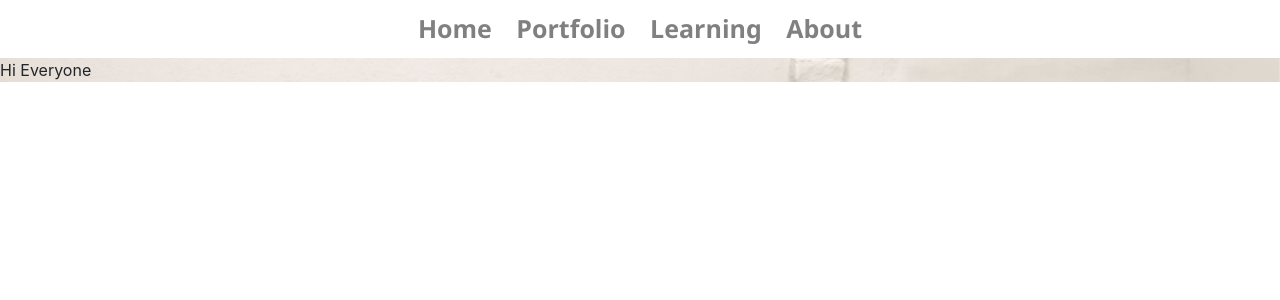
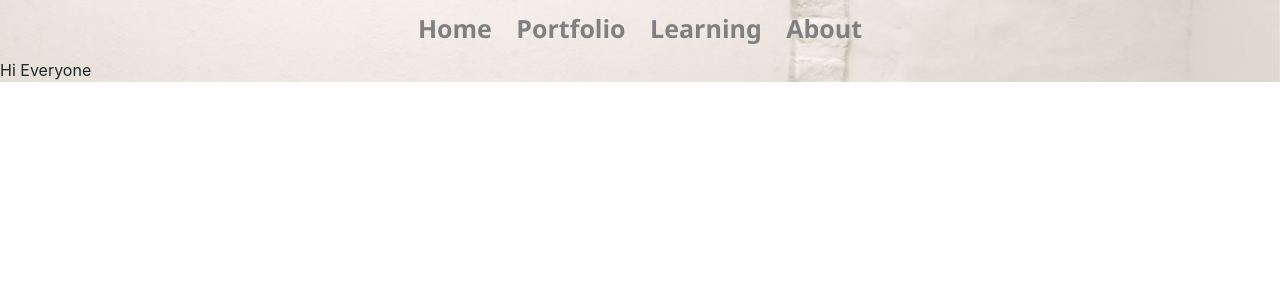
Before and after one commit to WilsonColin/WilsonColin.github.io, a Jekyll site: the page built from index.html, in a window 1280 px wide. Shown: the top 300 px of the page. Built offline with Jekyll 4.4.1, drawn with Linux system fonts in a browser that asks for light colours.

Commit message:
New Website In Progress

```diff
--- a/_layouts/home.html
+++ b/_layouts/home.html
@@ -2,6 +2,7 @@
 layout: default
 ---
 
+<div class="bg">
   <ul class="topnav">
     <li><a href="index.html">Home</a></li>
     <li><a href="Projects.html">Portfolio</a></li>
@@ -9,6 +10,5 @@ layout: default
     <li><a href="About.html">About</a></li>
   </ul>
 
-<div class="bg">
   {{ content }}
 </div>
--- a/style.scss
+++ b/style.scss
@@ -3,6 +3,11 @@
 // Imports
 @import "https://maxcdn.bootstrapcdn.com/bootstrap/4.4.1/css/bootstrap.min.css";
 @import "svg-icons";
+
+body, html {
+  height: 100%;
+  margin: 0;
+}
 
 .bg {
     /* The image used */
```
Lines whose indentation alone changed are shown as unchanged.
